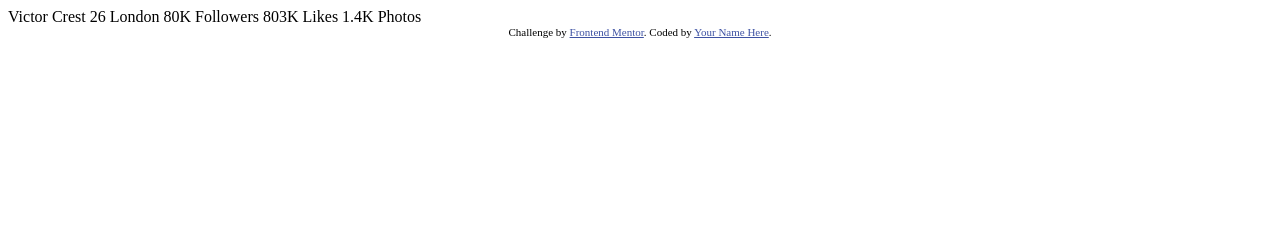
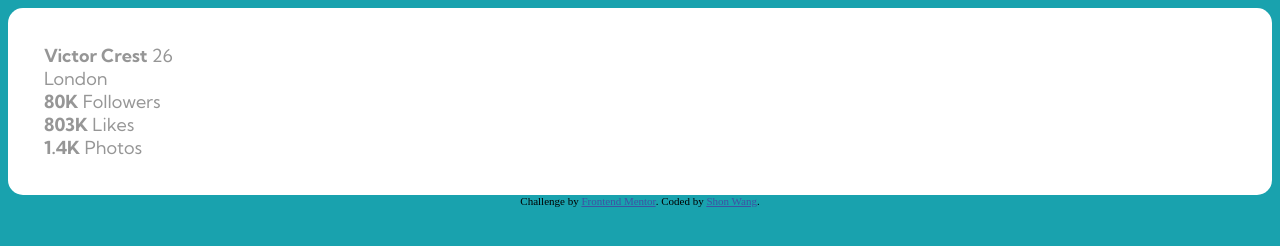
Before and after one commit to bonau/profile-card-component-main, a plain HTML site: page index.html in a window 1280 px wide. Drawn offline with Linux system fonts and the light colour scheme.

Commit message:
basic layout

```diff
--- a/index.html
+++ b/index.html
@@ -5,31 +5,57 @@
   <meta name="viewport" content="width=device-width, initial-scale=1.0"> <!-- displays site properly based on user's device -->
 
   <link rel="icon" type="image/png" sizes="32x32" href="./images/favicon-32x32.png">
+  <link rel="preconnect" href="https://fonts.gstatic.com">
+  <link href="https://fonts.googleapis.com/css2?family=Kumbh+Sans:wght@400;700&display=swap" rel="stylesheet">
 
   <title>Frontend Mentor | Profile card component</title>
 
   <!-- Feel free to remove these styles or customise in your own stylesheet 👍 -->
   <style>
+    body {
+      background-color: hsl(185, 75%, 39%);
+    }
+
+    .profileCard {
+      font-family: 'Kumbh Sans', sans-serif;
+      font-size: 18px;
+      color: hsl(0, 0%, 59%);
+      background-color: white;
+      border: 0;
+      border-radius: 15px;
+      padding: 2em;
+    }
+
     .attribution { font-size: 11px; text-align: center; }
     .attribution a { color: hsl(228, 45%, 44%); }
   </style>
 </head>
 <body>
-  Victor Crest
-  26
-  London
+  <div class="profileCard">
+    <div class="title">
+      <strong>Victor Crest</strong>
+      26<br />
+      London
+    </div>
 
-  80K
-  Followers
+    <div class="column">
+      <strong>80K</strong>
+      Followers
+    </div>
 
-  803K
-  Likes
+    <div class="column">
+      <strong>803K</strong>
+      Likes
+    </div>
 
-  1.4K
-  Photos
+    <div class="column">
+      <strong>1.4K</strong>
+      Photos
+    </div>
+  </div>
   <div class="attribution">
     Challenge by <a href="https://www.frontendmentor.io?ref=challenge" target="_blank">Frontend Mentor</a>.
-    Coded by <a href="#">Your Name Here</a>.
+    Coded by <a href="#">Shon Wang</a>.
   </div>
 </body>
 </html>
```
